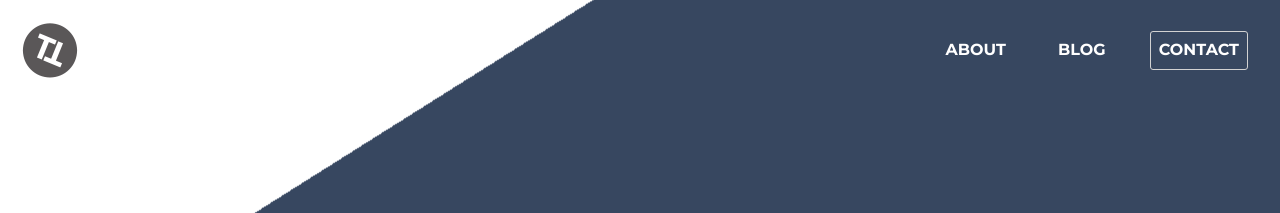
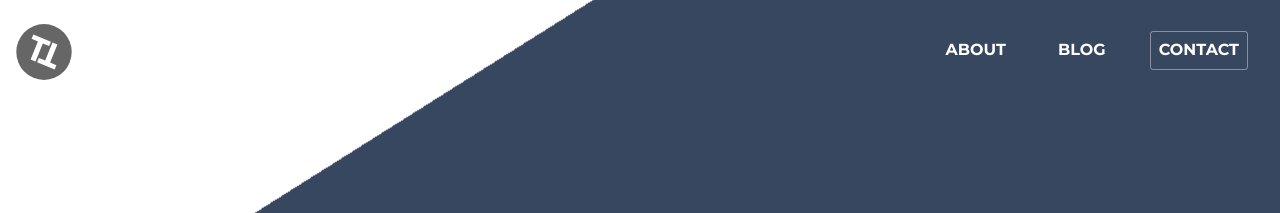
Before and after one commit to tiffanytse/tiffanytse.ca, a Jekyll site: the page built from index.html, in a window 1280 px wide. Shown: the top 213 px of the page. Built offline with Jekyll 4.4.1, drawn with Linux system fonts in a browser that asks for light colours; nearby versions of some CDN libraries; Markdown is read by kramdown in place of the engine named in the settings.

Commit message:
fix(sass): update and add svg logo instead of iconic font, to load faster

```diff
--- a/_includes/footer-info.html
+++ b/_includes/footer-info.html
@@ -16,7 +16,7 @@
       <div class="footer__light cf">
         <div class="wrapper">
         <p class="t-copyright l-left">
-          <a class="site-logo" href="{{ site.baseurl }}/"><i class="i-logo"></i><span class="element-invisible">Tiffany Tse</span></a>
+          <a class="site-logo" href="{{ site.baseurl }}/"><img class="logo" src="{{ site.baseurl }}/images/logo.svg"><span class="element-invisible">Tiffany Tse</span></a>
           <span>Built with love and <a href="https://github.com/tiffanytse/tiffanytse.ca" rel="external">Github</a>.</span></p>
         <p class="t-copyright l-right">Copyright &copy; Tiffany Tse 2015</p>
         </div>
--- a/_layouts/default.html
+++ b/_layouts/default.html
@@ -27,9 +27,9 @@
             <a href="{{ site.baseurl }}/"></a>
 
             <div class="header__site-info">
-              {% if page.url == "/index.html" %}<a class="site-logo" href="{{ site.baseurl }}/"><i class="i-logo"></i><h1>{{ site.name }}</h1></a>{% endif %}
+              {% if page.url == "/index.html" %}<a class="site-logo" href="{{ site.baseurl }}/"><img class="logo" src="{{ site.baseurl }}/images/logo.svg"><h1>{{ site.name }}</h1></a>{% endif %}
               <!-- Only make an H1 on the home page, otherwise let the page name be the h1 -->
-              {% if page.url != "/index.html" %}<a class="site-logo" href="{{ site.baseurl }}/"><i class="i-logo"></i><span class="site-name">{{ site.name }}</span></a>{% endif %}
+              {% if page.url != "/index.html" %}<a class="site-logo" href="{{ site.baseurl }}/"><img  class="logo" src="{{ site.baseurl }}/images/logo.svg"><span class="site-name">{{ site.name }}</span></a>{% endif %}
             </div>
 
             <nav>
--- a/scss/components/_states.scss
+++ b/scss/components/_states.scss
@@ -60,7 +60,9 @@
 @media #{$tablet-landscape} {
   .header.is-solid {
     .site-logo{
-      opacity: 1;
+      .logo{
+        opacity: .85;
+      }
       h1, .site-name{
         display: inline-block;
       }
--- a/style.css
+++ b/style.css
@@ -884,13 +884,13 @@ img {
 /* line 111, scss/components/_misc.scss */
 .header nav .contact-btn:hover,
 .header nav .contact-btn:focus {
-  border-bottom: 1px solid white;
+  border-bottom: 1px solid rgba(255, 255, 255, 0.4);
   background-color: rgba(255, 255, 255, 0.1);
 }
 
 /* line 118, scss/components/_misc.scss */
 .border-thin {
-  border: 1px solid #d2d2d2;
+  border: 1px solid rgba(255, 255, 255, 0.4);
   -webkit-border-radius: 3px;
   -moz-border-radius: 3px;
   -ms-border-radius: 3px;
@@ -898,76 +898,62 @@ img {
   border-radius: 3px;
 }
 
-/* line 123, scss/components/_misc.scss */
-.site-logo {
-  opacity: .75;
-}
-/* line 126, scss/components/_misc.scss */
+/* line 124, scss/components/_misc.scss */
+.site-logo .logo {
+  opacity: .6;
+}
+/* line 128, scss/components/_misc.scss */
 .site-logo:hover, .site-logo:focus {
   border-bottom: none;
 }
 
-/* line 133, scss/components/_misc.scss */
+/* line 135, scss/components/_misc.scss */
 .bg-dark {
   background-color: #222222;
   color: white;
   -webkit-font-smoothing: antialiased;
   -moz-osx-font-smoothing: grayscale;
 }
-/* line 137, scss/components/_misc.scss */
+/* line 139, scss/components/_misc.scss */
 .bg-dark h2 {
   color: #f5f5f5;
 }
-/* line 140, scss/components/_misc.scss */
+/* line 142, scss/components/_misc.scss */
 .bg-dark p {
   color: #fff;
 }
-/* line 144, scss/components/_misc.scss */
+/* line 146, scss/components/_misc.scss */
 .bg-dark .content a, .bg-dark.footer p a {
   color: #9a9a9a;
 }
-/* line 147, scss/components/_misc.scss */
+/* line 149, scss/components/_misc.scss */
 .bg-dark .content a:hover, .bg-dark .content a:focus, .bg-dark.footer p a:hover, .bg-dark.footer p a:focus {
   border-bottom: 1px solid rgba(255, 255, 255, 0.15);
 }
 
-/* line 153, scss/components/_misc.scss */
+/* line 155, scss/components/_misc.scss */
 .contact.bg-dark .content a {
   color: #648dcd;
 }
 
-/* line 158, scss/components/_misc.scss */
+/* line 160, scss/components/_misc.scss */
 i.large {
   font-size: 40px;
   font-size: 2.5rem;
 }
 
-/* line 162, scss/components/_misc.scss */
-.i-logo {
-  font-size: 56px;
-  font-size: 3.5rem;
-  color: #231f20;
-  background-color: #fff;
-  height: 35px;
-  width: 35px;
-  display: inline-block;
-  margin: 1rem;
-  position: relative;
-}
-/* line 171, scss/components/_misc.scss */
-.i-logo:before {
-  position: absolute;
-  top: -10px;
-  left: -10px;
-  margin: 0;
-}
-
-/* line 179, scss/components/_misc.scss */
+/* line 164, scss/components/_misc.scss */
+.logo {
+  margin-top: .5rem;
+  float: left;
+}
+
+/* line 169, scss/components/_misc.scss */
 .i-cancel {
   color: white;
 }
 
-/* line 185, scss/components/_misc.scss */
+/* line 175, scss/components/_misc.scss */
 .site-logo:hover .i-logo, .site-logo:hover h1, .site-logo:hover .site-name,
 .site-logo:focus .i-logo,
 .site-logo:focus h1,
@@ -975,216 +961,216 @@ i.large {
   color: #312c2d;
 }
 
-/* line 192, scss/components/_misc.scss */
+/* line 182, scss/components/_misc.scss */
 .main section {
   -webkit-font-smoothing: antialiased;
   -moz-osx-font-smoothing: grayscale;
 }
 
-/* line 197, scss/components/_misc.scss */
+/* line 187, scss/components/_misc.scss */
 .page-page section.intro {
   background-color: #374760;
 }
 
-/* line 203, scss/components/_misc.scss */
+/* line 193, scss/components/_misc.scss */
 .page-front .main section {
   text-align: center;
   position: relative;
   color: white;
 }
 @media only screen and (min-width: 60em) {
-  /* line 208, scss/components/_misc.scss */
+  /* line 198, scss/components/_misc.scss */
   .page-front .main section.t-right {
     text-align: right;
   }
-  /* line 211, scss/components/_misc.scss */
+  /* line 201, scss/components/_misc.scss */
   .page-front .main section.t-left {
     text-align: left;
   }
-  /* line 214, scss/components/_misc.scss */
+  /* line 204, scss/components/_misc.scss */
   .page-front .main section .case-studies {
     text-align: center;
   }
 }
-/* line 218, scss/components/_misc.scss */
+/* line 208, scss/components/_misc.scss */
 .page-front .main section h2 {
   color: white;
 }
-/* line 222, scss/components/_misc.scss */
+/* line 212, scss/components/_misc.scss */
 .page-front .intro {
   background: #374760 url("images/intro-angles.png") no-repeat center center;
   height: 762px;
 }
 @media only screen and (min-width: 60em) {
-  /* line 222, scss/components/_misc.scss */
+  /* line 212, scss/components/_misc.scss */
   .page-front .intro {
     height: 873px;
     background-size: 1700px 873px;
   }
 }
-/* line 230, scss/components/_misc.scss */
+/* line 220, scss/components/_misc.scss */
 .page-front .gpo {
   background: #3bc161 url("images/gpo-angles.png") no-repeat center center;
   background-size: 1700px;
   height: 689px;
 }
-/* line 235, scss/components/_misc.scss */
+/* line 225, scss/components/_misc.scss */
 .page-front .gpo .case-studies {
   background-color: white;
   color: #231f20;
 }
-/* line 240, scss/components/_misc.scss */
+/* line 230, scss/components/_misc.scss */
 .page-front .dropfort {
   background: #2e8fe8 url("images/dropfort-angles.png") no-repeat center center;
   height: 688px;
   background-size: 1700px;
 }
-/* line 245, scss/components/_misc.scss */
+/* line 235, scss/components/_misc.scss */
 .page-front .uottawa {
   background: #dd4460 url("images/uottawa-angles.png") no-repeat top center;
   height: 688px;
   background-size: 1700px;
 }
-/* line 250, scss/components/_misc.scss */
+/* line 240, scss/components/_misc.scss */
 .page-front .drupalcamp {
   background: #643d9b url("images/drupalcamp-angles.png") no-repeat bottom center;
   height: 688px;
   background-size: 1700px;
 }
 
-/* line 261, scss/components/_misc.scss */
+/* line 251, scss/components/_misc.scss */
 .page-about .intro {
   background: url("images/about.jpg") top center repeat-x;
   background-attachment: fixed;
 }
 
-/* line 267, scss/components/_misc.scss */
+/* line 257, scss/components/_misc.scss */
 .item-list {
   margin: 0;
   padding: 0;
   list-style-type: none;
 }
-/* line 270, scss/components/_misc.scss */
+/* line 260, scss/components/_misc.scss */
 .item-list li {
   border-bottom: 1px solid #d2d2d2;
   padding: 1em 0;
 }
-/* line 273, scss/components/_misc.scss */
+/* line 263, scss/components/_misc.scss */
 .item-list li p {
   margin: 0;
 }
-/* line 276, scss/components/_misc.scss */
+/* line 266, scss/components/_misc.scss */
 .item-list li:last-child {
   border-bottom: 0;
 }
 
-/* line 283, scss/components/_misc.scss */
+/* line 273, scss/components/_misc.scss */
 .page-blog .intro {
   background: url("images/blog.jpg") top center;
   background-attachment: fixed;
 }
 
-/* line 291, scss/components/_misc.scss */
+/* line 281, scss/components/_misc.scss */
 .main-content img {
   width: 100%;
   margin: 2em auto;
   border: 1px solid #ccc;
 }
-/* line 295, scss/components/_misc.scss */
+/* line 285, scss/components/_misc.scss */
 .main-content img.small {
   max-width: 500px;
 }
-/* line 298, scss/components/_misc.scss */
+/* line 288, scss/components/_misc.scss */
 .main-content img.no-border {
   border: 0;
 }
-/* line 301, scss/components/_misc.scss */
+/* line 291, scss/components/_misc.scss */
 .main-content img.center {
   margin: 0 auto;
   display: block;
 }
-/* line 305, scss/components/_misc.scss */
+/* line 295, scss/components/_misc.scss */
 .main-content img.add-margin {
   margin: 2em auto;
   display: block;
 }
 
-/* line 312, scss/components/_misc.scss */
+/* line 302, scss/components/_misc.scss */
 .page-gpo .intro {
   background: #3bc161 url("images/gpo-angles.png") no-repeat right center;
   background-size: cover;
 }
 
-/* line 317, scss/components/_misc.scss */
+/* line 307, scss/components/_misc.scss */
 .page-dropfort .intro {
   background: #2e8fe8 url("images/dropfort-angles.png") no-repeat center center;
   background-size: cover;
 }
 
-/* line 322, scss/components/_misc.scss */
+/* line 312, scss/components/_misc.scss */
 .page-uottawa .intro {
   background: #dd4460 url("images/uottawa-angles.png") no-repeat top center;
   background-size: cover;
 }
 
-/* line 327, scss/components/_misc.scss */
+/* line 317, scss/components/_misc.scss */
 .page-drupalcamp .intro {
   background: #643d9b url("images/drupalcamp-angles.png") no-repeat top center;
   background-size: cover;
 }
 
-/* line 332, scss/components/_misc.scss */
+/* line 322, scss/components/_misc.scss */
 .pager {
   padding: 1em;
   max-width: 1280px;
   margin: 0 auto;
 }
 
-/* line 339, scss/components/_misc.scss */
+/* line 329, scss/components/_misc.scss */
 .site-link {
   color: white;
 }
-/* line 342, scss/components/_misc.scss */
+/* line 332, scss/components/_misc.scss */
 .site-link:hover, .site-link:focus {
   border-bottom: 1px solid rgba(255, 255, 255, 0.2);
 }
 
-/* line 351, scss/components/_misc.scss */
+/* line 341, scss/components/_misc.scss */
 .footer .button {
   display: inline-block;
   margin-top: 1.5em;
 }
 
-/* line 356, scss/components/_misc.scss */
+/* line 346, scss/components/_misc.scss */
 .footer__light {
   background-color: #393939;
   margin-top: 4em;
   padding: 1em 0 1.5em;
 }
-/* line 360, scss/components/_misc.scss */
+/* line 350, scss/components/_misc.scss */
 .footer__light span {
   display: block;
   margin-top: 1em;
 }
-/* line 364, scss/components/_misc.scss */
+/* line 354, scss/components/_misc.scss */
 .footer__light .t-copyright {
   float: none;
   text-align: center;
 }
 
-/* line 372, scss/components/_misc.scss */
+/* line 362, scss/components/_misc.scss */
 ::-moz-selection {
   color: #231f20;
   background: rgba(0, 0, 0, 0.3);
 }
 
-/* line 376, scss/components/_misc.scss */
+/* line 366, scss/components/_misc.scss */
 ::selection {
   color: #231f20;
   background: rgba(0, 0, 0, 0.3);
 }
 
-/* line 384, scss/components/_misc.scss */
+/* line 374, scss/components/_misc.scss */
 .cf:before, .pager:before,
 .cf:after,
 .pager:after {
@@ -1194,7 +1180,7 @@ i.large {
   /* 2 */
 }
 
-/* line 389, scss/components/_misc.scss */
+/* line 379, scss/components/_misc.scss */
 .cf:after, .pager:after {
   clear: both;
 }
@@ -1400,25 +1386,25 @@ header.is-solid nav .contact-btn:hover, header.is-solid nav .contact-btn:focus {
  * Header Solid
  */
 @media only screen and (min-width: 60em) {
-  /* line 62, scss/components/_states.scss */
-  .header.is-solid .site-logo {
-    opacity: 1;
-  }
-  /* line 64, scss/components/_states.scss */
+  /* line 63, scss/components/_states.scss */
+  .header.is-solid .site-logo .logo {
+    opacity: .85;
+  }
+  /* line 66, scss/components/_states.scss */
   .header.is-solid .site-logo h1, .header.is-solid .site-logo .site-name {
     display: inline-block;
   }
-  /* line 68, scss/components/_states.scss */
+  /* line 70, scss/components/_states.scss */
   .header.is-solid nav a {
     color: #444444;
   }
-  /* line 71, scss/components/_states.scss */
+  /* line 73, scss/components/_states.scss */
   .header.is-solid nav a:hover, .header.is-solid nav a:focus {
     color: #231f20;
     border-bottom: 1px solid rgba(0, 0, 0, 0.1);
   }
 
-  /* line 78, scss/components/_states.scss */
+  /* line 80, scss/components/_states.scss */
   .is-solid.header {
     background-color: white;
     -webkit-box-shadow: rgba(0, 0, 0, 0.3) 0 0 10px;
@@ -1429,7 +1415,7 @@ header.is-solid nav .contact-btn:hover, header.is-solid nav .contact-btn:focus {
 /**
  * Animated graph
  */
-/* line 89, scss/components/_states.scss */
+/* line 91, scss/components/_states.scss */
 .circle-wrap {
   margin: 1em auto 4em;
   width: 300px;
@@ -1438,7 +1424,7 @@ header.is-solid nav .contact-btn:hover, header.is-solid nav .contact-btn:focus {
   border-radius: 50%;
 }
 
-/* line 98, scss/components/_states.scss */
+/* line 100, scss/components/_states.scss */
 .circle-wrap .circle .mask,
 .circle-wrap .circle .fill {
   width: 300px;
@@ -1447,18 +1433,18 @@ header.is-solid nav .contact-btn:hover, header.is-solid nav .contact-btn:focus {
   border-radius: 50%;
 }
 
-/* line 105, scss/components/_states.scss */
+/* line 107, scss/components/_states.scss */
 .circle-wrap .circle .mask {
   clip: rect(0px, 300px, 300px, 150px);
 }
 
-/* line 109, scss/components/_states.scss */
+/* line 111, scss/components/_states.scss */
 .circle-wrap .circle .mask .fill {
   clip: rect(0px, 150px, 300px, 0px);
   background-color: #dd4460;
 }
 
-/* line 115, scss/components/_states.scss */
+/* line 117, scss/components/_states.scss */
 .run .circle .mask.full,
 .run .circle .fill {
   animation: fill ease-in-out 2s;
@@ -1466,18 +1452,18 @@ header.is-solid nav .contact-btn:hover, header.is-solid nav .contact-btn:focus {
 }
 
 @keyframes fill {
-  /* line 121, scss/components/_states.scss */
+  /* line 123, scss/components/_states.scss */
   0% {
     transform: rotate(0deg);
   }
 
-  /* line 124, scss/components/_states.scss */
+  /* line 126, scss/components/_states.scss */
   100% {
     transform: rotate(180deg);
   }
 }
 
-/* line 129, scss/components/_states.scss */
+/* line 131, scss/components/_states.scss */
 .circle-wrap .inside-circle {
   width: 250px;
   height: 250px;
```
Also changed, not shown: scss/components/_misc.scss (+8 -18 lines), images/dropfort/about.jpg (added), images/logo.svg (added).
